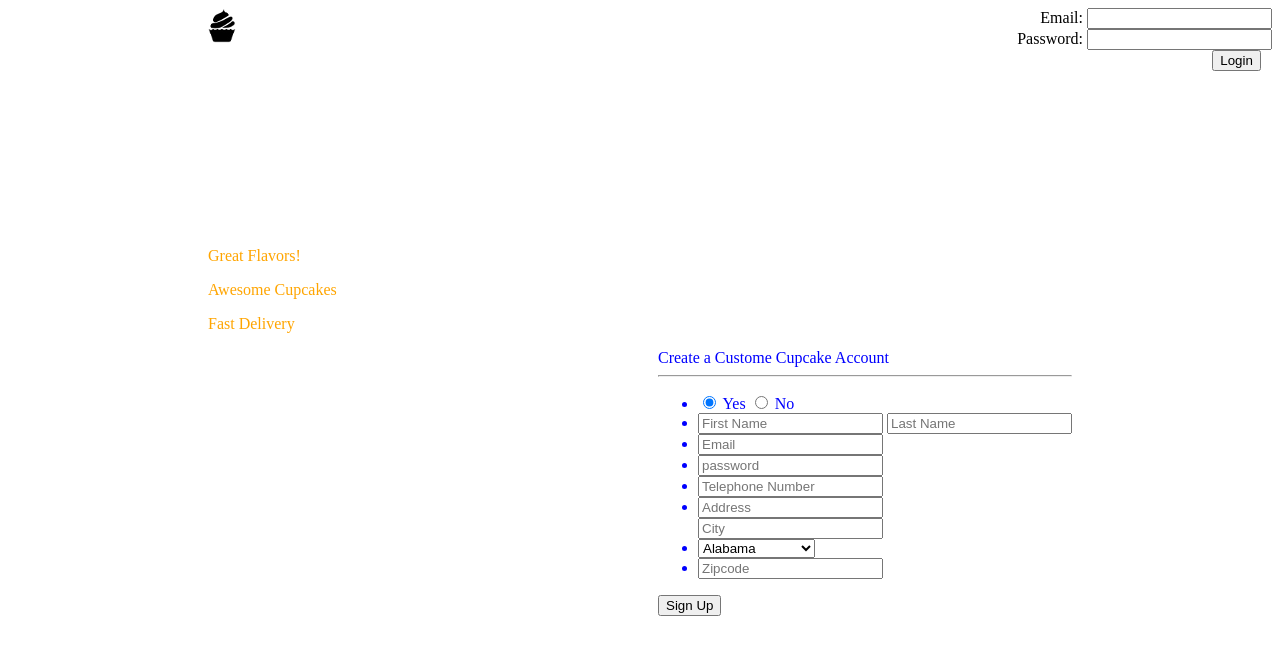
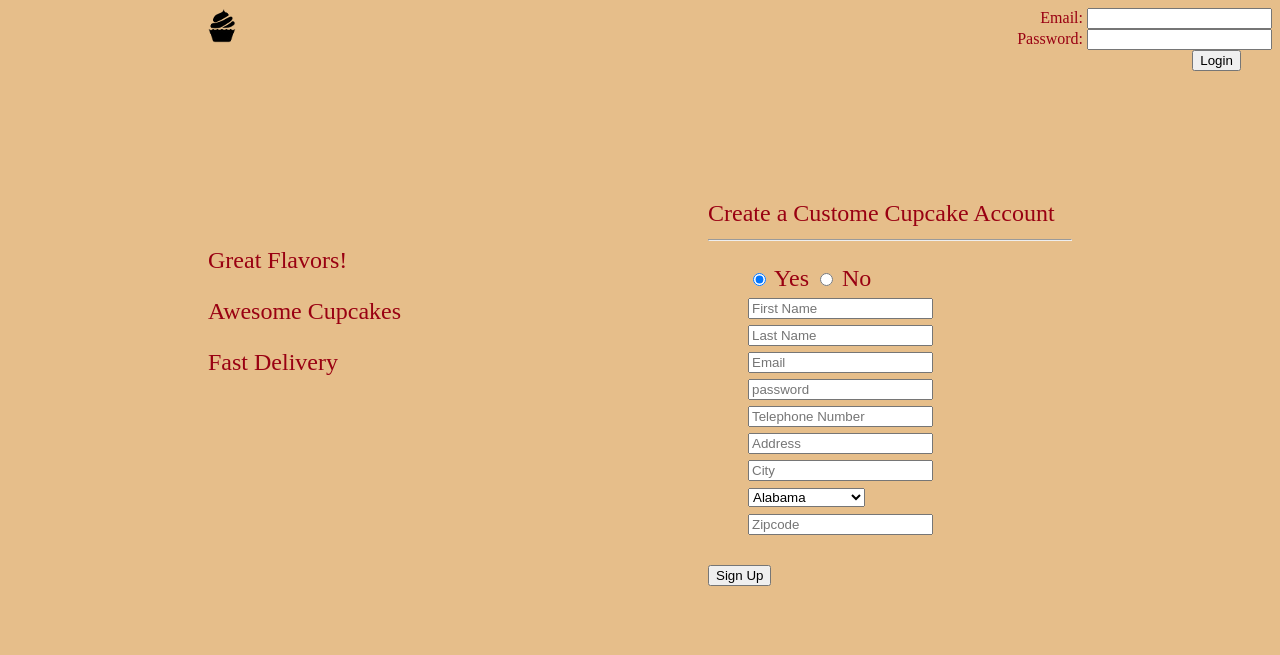
Before and after one commit to Ellyonia/CustomCupcake, a PHP site: page / in a window 1280 px wide. Shown: the top 655 px of the page. Run offline with PHP 8.4, Linux system fonts and the light colour scheme.

Commit message:
We have some pretty colors now

```diff
--- a/css/style.css
+++ b/css/style.css
@@ -1,5 +1,6 @@
 html {
-   background-color: white;
+   background-color: #E6BE8A;
+   color: #990012;
 
 }
 
@@ -18,27 +19,28 @@ img {
 
 #login div.password input:last-child {
 	display: block;
-	margin-left: 195px;
+	margin-left: 175px;
 }
 
 .about {
 	margin-top: 200px;
-	color:orange;
 	position: relative;
+	font-size: 150%;
 }
 
 #register {
 	position: relative;
-	float: right;
+	margin-left: 500px;
+	margin-top: -200px;
+	font-size: 150%;
 }
 
-#register div.hr {
-
+#register ul li {
+	list-style-type: none;
 }
 
 .page {
 	display: block;
 	margin-left: 200px;
 	margin-right: 200px;
-	color: blue;
 }
```
